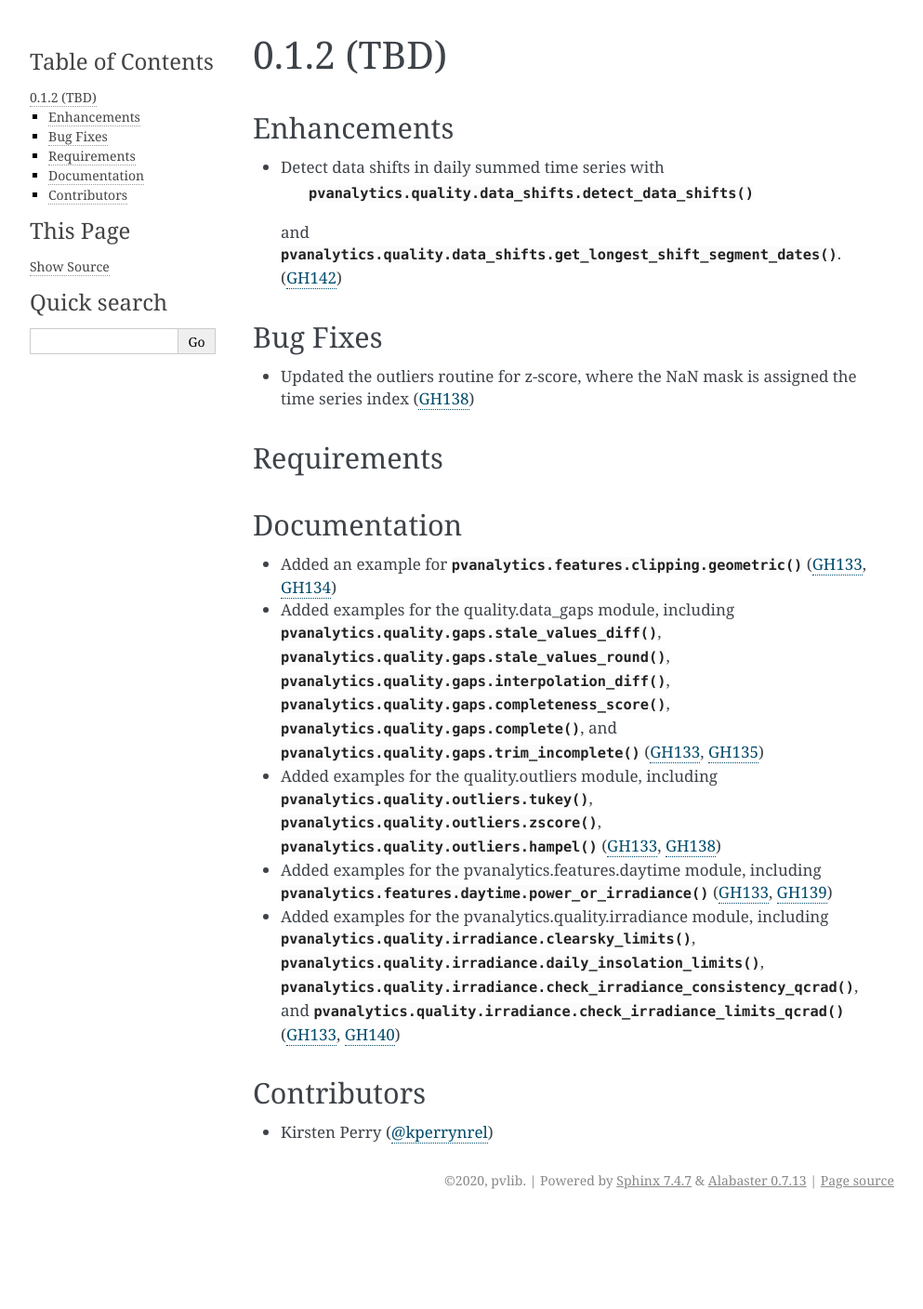
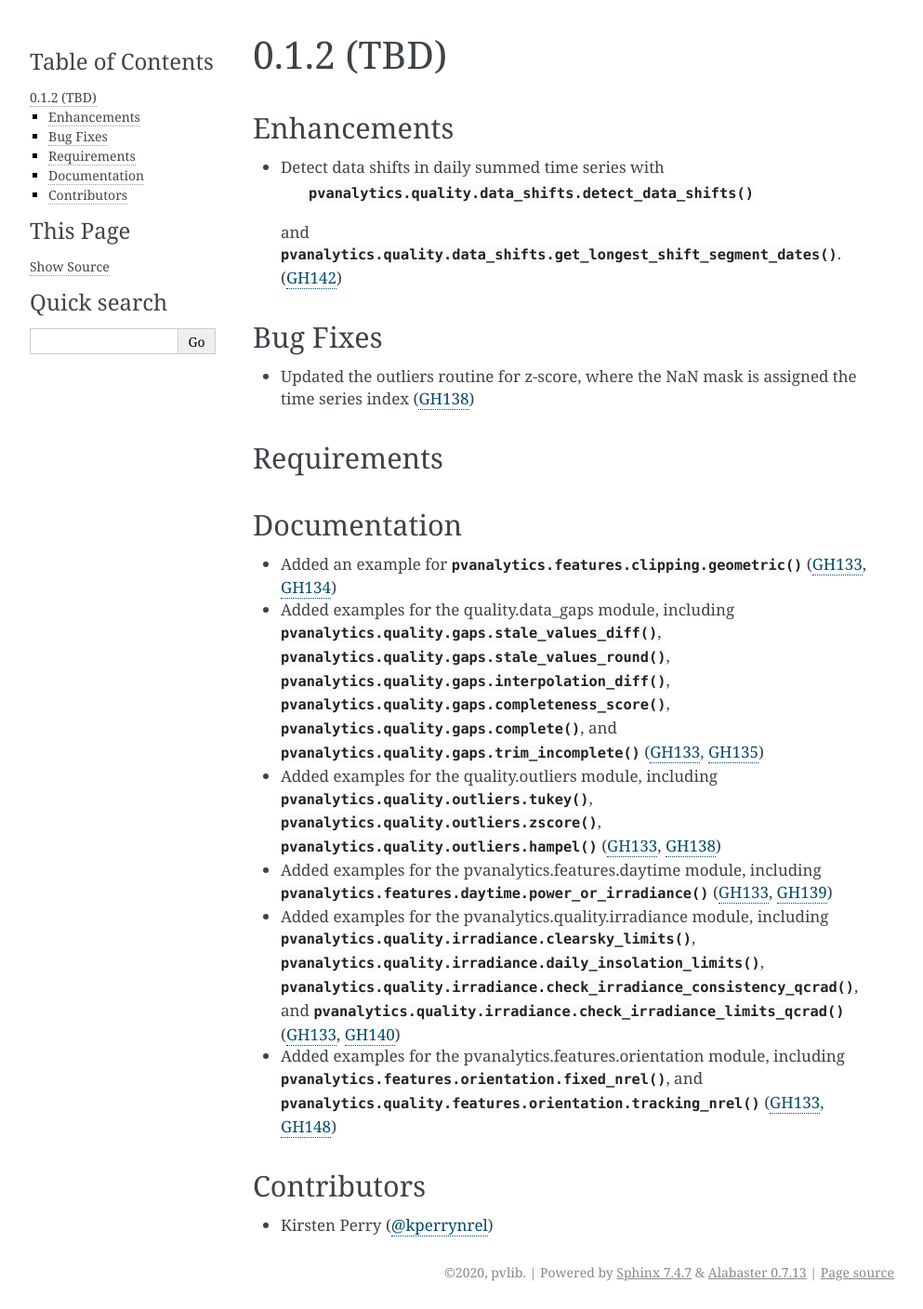
Before and after one commit to pvlib/pvanalytics, a Sphinx documentation site: the page built from docs/whatsnew/0.1.2.rst, in a window 1280 px wide. Shown: the whole page at 93% size, without its empty margins (148-1141 px from the left). Built offline with Sphinx 7.4.7, drawn with Linux system fonts in a browser that asks for light colours; pages that are not in the unit, such as notebooks, are missing from menus; before the commit the page ends 1309 px from its top, so only the background shows below that.

Commit message:
added to whatsnew file, docstring cleanup

```diff
--- a/docs/examples/fixed-nrel.py
+++ b/docs/examples/fixed-nrel.py
@@ -33,7 +33,7 @@ data = data[pd.to_datetime('2016-08-10'): pd.to_datetime('2016-08-16')]
 # %%
 # First, mask day-night periods using the
 # :py:func:`pvanalytics.features.daytime.power_or_irradiance` function.
-# Then apply :py:func:`pvanalytics.features.oreitnation.tracking_nrel`
+# Then apply :py:func:`pvanalytics.features.orientation.tracking_nrel`
 # to the AC power stream and mask the sunny days in the time series.
 daytime_mask = day.power_or_irradiance(data['ac_power'])
 
--- a/docs/examples/tracking-nrel.py
+++ b/docs/examples/tracking-nrel.py
@@ -36,7 +36,7 @@ data = data.resample(df_freq).median()
 # %%
 # First, mask day-night periods using the
 # :py:func:`pvanalytics.features.daytime.power_or_irradiance` function.
-# Then apply :py:func:`pvanalytics.features.oreitnation.tracking_nrel`
+# Then apply :py:func:`pvanalytics.features.orientation.tracking_nrel`
 # to the AC power stream and mask the sunny days in the time series.
 daytime_mask = day.power_or_irradiance(data['ac_power'])
 
--- a/docs/whatsnew/0.1.2.rst
+++ b/docs/whatsnew/0.1.2.rst
@@ -46,6 +46,10 @@ Documentation
   :py:func:`pvanalytics.quality.irradiance.check_irradiance_consistency_qcrad`,
   and :py:func:`pvanalytics.quality.irradiance.check_irradiance_limits_qcrad`
   (:issue:`133`, :pull:`140`)
+* Added examples for the pvanalytics.features.orientation module,
+  including :py:func:`pvanalytics.features.orientation.fixed_nrel`,
+  and :py:func:`pvanalytics.quality.features.orientation.tracking_nrel`
+  (:issue:`133`, :pull:`148`)
 
 
 Contributors
```
